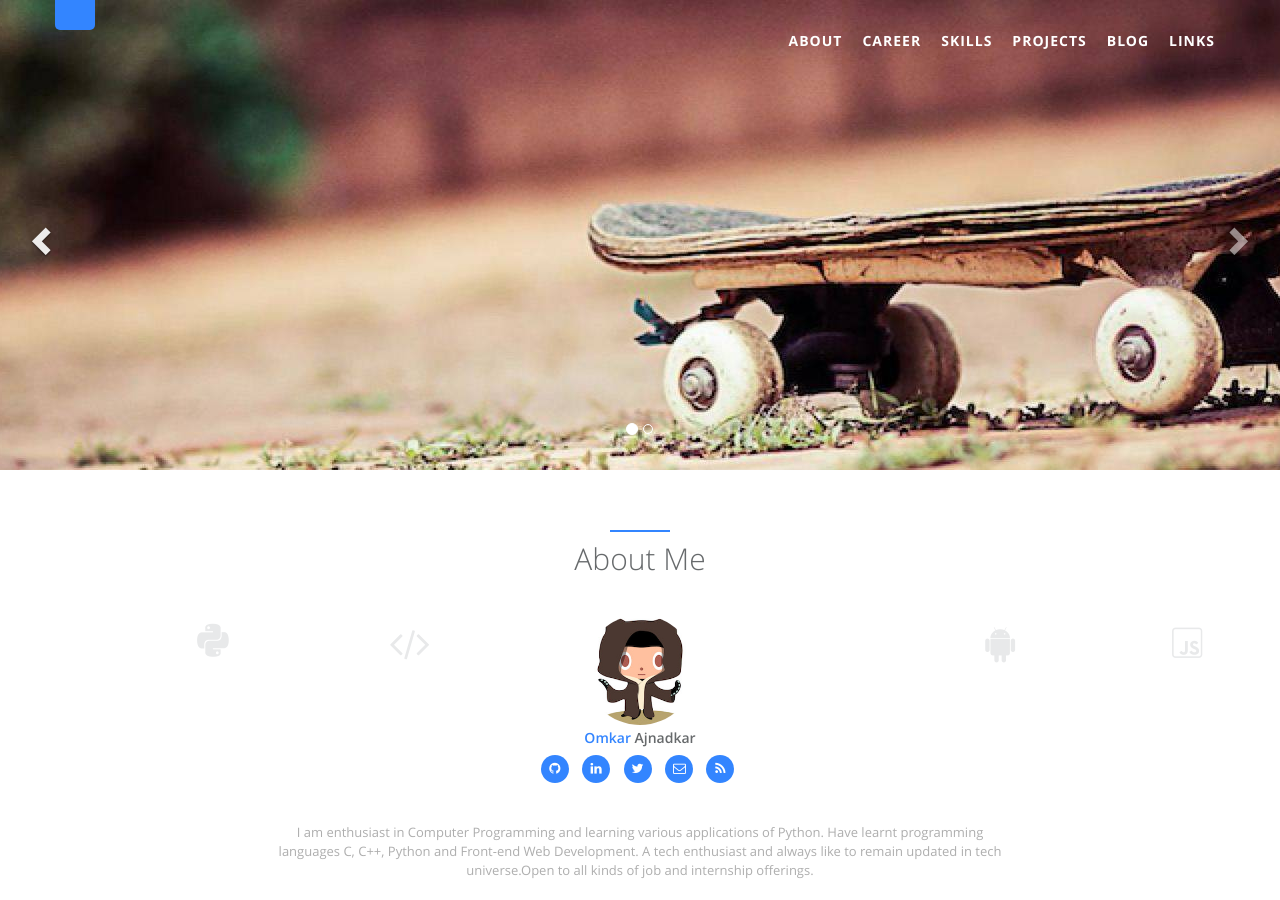
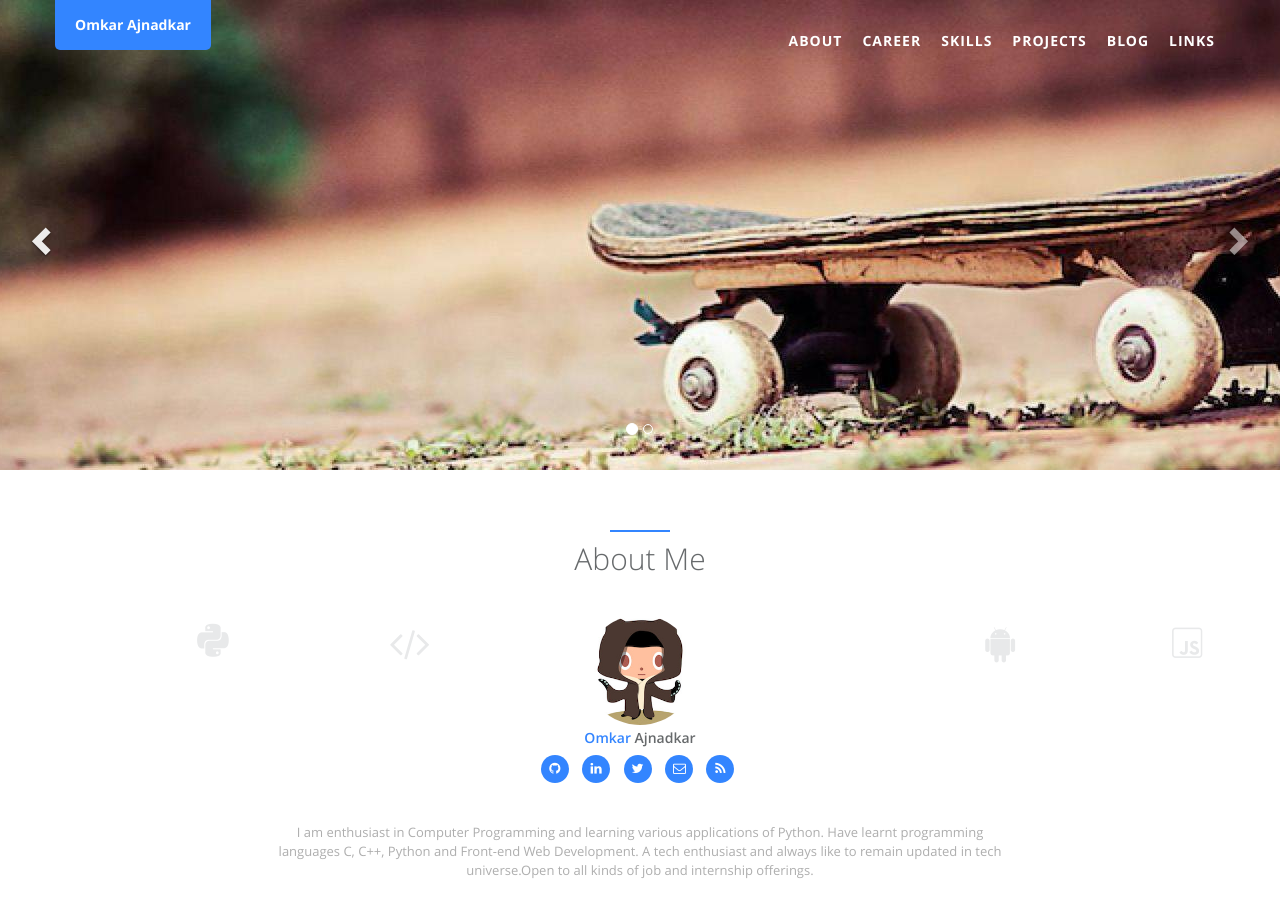
Before and after one commit to Omkar-Ajnadkar/The-Coding-Express, a Jekyll site: the page built from index.html, in a window 1280 px wide and 900 px high. Built offline with Jekyll 4.4.1, drawn with Linux system fonts in a browser that asks for light colours.

Commit message:
Update title again

```diff
--- a/index.html
+++ b/index.html
@@ -14,7 +14,7 @@ permalink: /
           <span class="icon-bar"></span>
           <span class="icon-bar"></span>
         </button>
-        <a class="navbar-brand" href="#page-top" id="i18_title"><span>{{ Omkar Ajnadkar }}</span></a>
+        <a class="navbar-brand" href="#page-top" id="i18_title"><span> Omkar Ajnadkar </span></a>
       </div>
       <div id="navbar" class="navbar-collapse collapse">
         <ul class="nav navbar-nav navbar-right" id="i18_navbar">
```
